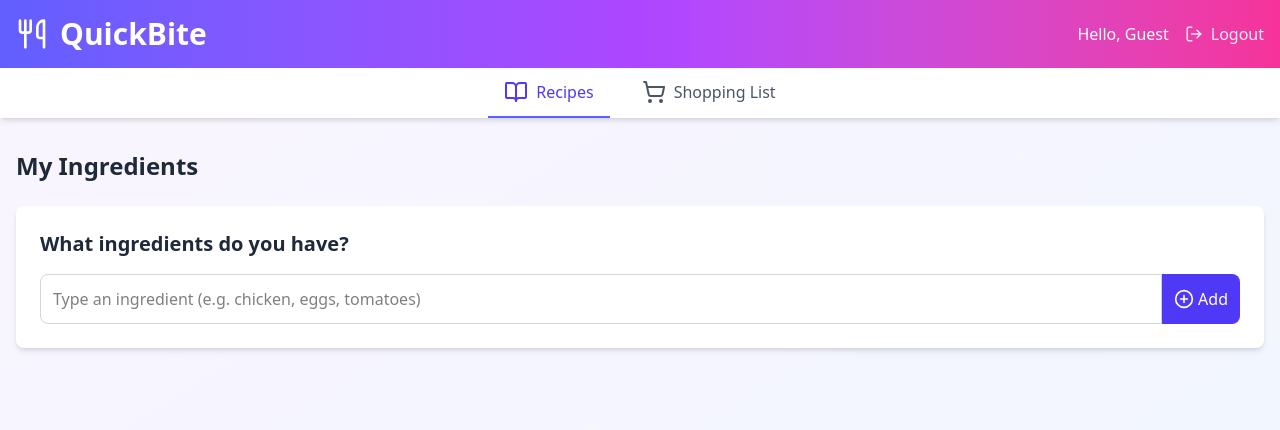
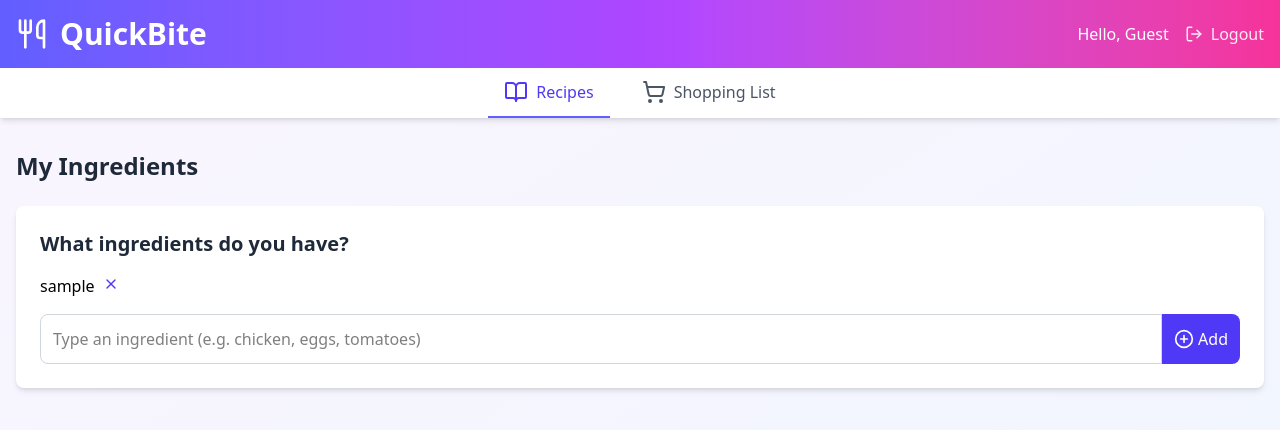
Before and after one commit to lawrence-valerio/fridge-meals, a Next.js app: page /home/recipes in a window 1280 px wide. Both pictures are taken after typing "Sample" into the empty fields and a click on the button "Add". Shown: the top 430 px of the page. Built offline with nearby package versions, Linux system fonts and the light colour scheme.

Commit message:
added display of added ingredients to the recipe page

```diff
--- a/src/app/home/recipes/components/IngredientInput.tsx
+++ b/src/app/home/recipes/components/IngredientInput.tsx
@@ -1,7 +1,7 @@
 "use client";
 
 import { useState } from "react";
-import { PlusCircleIcon } from "lucide-react";
+import { PlusCircleIcon, XIcon } from "lucide-react";
 
 export const IngredientInput = () => {
   const [inputValue, setInputValue] = useState("");
@@ -24,11 +24,24 @@ export const IngredientInput = () => {
         <h2 className="text-xl font-semibold text-gray-800 mb-4">
           What ingredients do you have?
         </h2>
+
+        <div className="flex flex-wrap gap-2 mb-4">
+          {userIngredients.map((ingredient) => (
+            <div key={ingredient}>
+              <span>{ingredient}</span>
+              <button className="ml-2 text-indigo-600 hover:text-indigo-800">
+                <XIcon size={16} />
+              </button>
+            </div>
+          ))}
+        </div>
+
         <div className="relative">
           <div className="flex">
             <input
               type="text"
               value={inputValue}
+              onChange={(e) => setInputValue(e.target.value)}
               placeholder="Type an ingredient (e.g. chicken, eggs, tomatoes)"
               className="flex-1 p-3 border border-gray-300 rounded-l-lg focus:outline-none focus:ring-2 focus:ring-indigo-500"
             />
```
